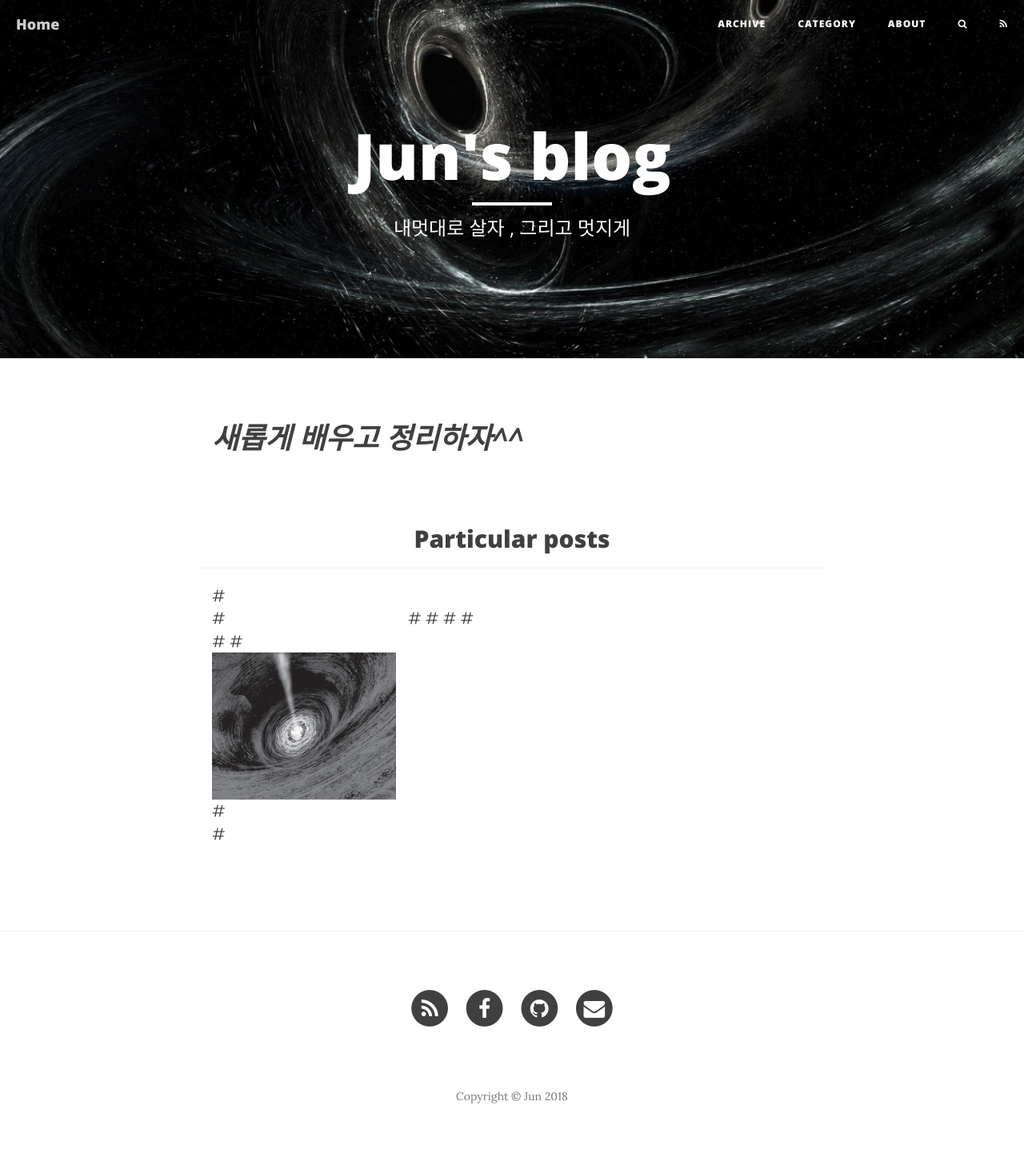
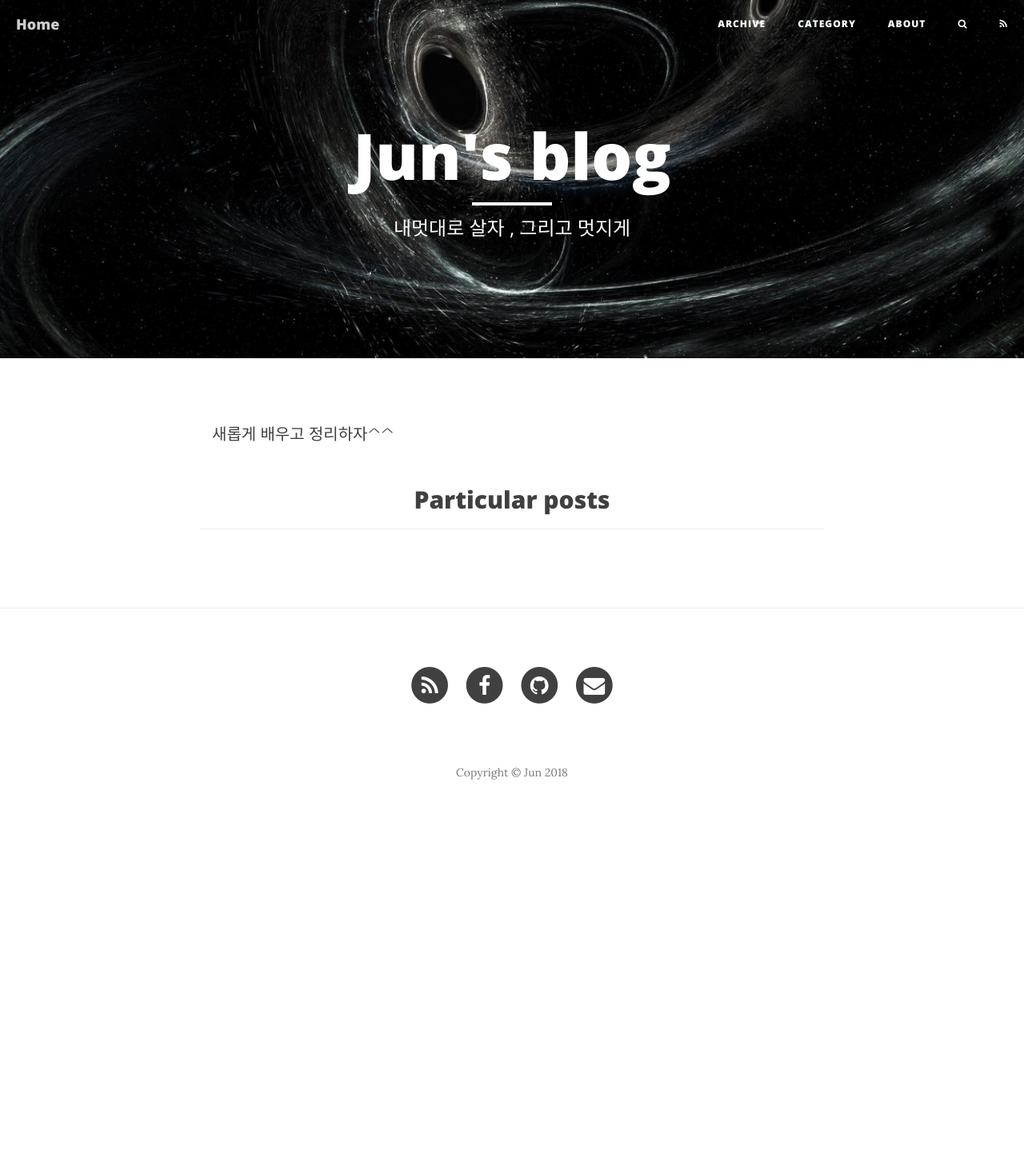
Before and after one commit to jjango/jjango.github.io, a Jekyll site: the page built from index.html, in a window 1280 px wide. Shown: the whole page at 80% size. Built offline with Jekyll 4.4.1, drawn with Linux system fonts in a browser that asks for light colours; nearby versions of some CDN libraries; after the commit the page ends 1042 px from its top, so only the background shows below that.

Commit message:
Update index.html

```diff
--- a/index.html
+++ b/index.html
@@ -9,7 +9,7 @@ description: "내멋대로 살자 , 그리고 멋지게"
 <section id="about">
 	<div>
 		<p>
-		 <h1><i><b>새롭게 배우고 정리하자^^</b></i> </h1> <br>
+		    새롭게 배우고 정리하자^^<br>
 		</p>
 		</p>
 	</div>
@@ -23,23 +23,24 @@ description: "내멋대로 살자 , 그리고 멋지게"
 		</div>
 	</div>
 
- 	#<div class="row">
-	#	{% for item in site.portfolio %}
-	#	<div class="col-sm-4 portfolio-item">
-	#		<a href="#{{ item.anchor }}" class="portfolio-link" data-keyboard="true" data-toggle="modal">
-	#			<div class="caption" >
-	#				<div class="caption-content" >
-	#					{{ item.title }}<p></p>
-	#					<i class="fa fa-search-plus"></i><p></p>
-	#					Category: {{ item.category }}
-	#				</div>
-	#			</div>
-	#			<img src="{{ item.image }}" class="img-responsive" alt="">
-	#		</a>
-	#	</div>
-	#	{% endfor %}
-	#</section>
-
+	<!--
+ 	<div class="row">
+		{% for item in site.portfolio %}
+		<div class="col-sm-4 portfolio-item">
+			<a href="#{{ item.anchor }}" class="portfolio-link" data-keyboard="true" data-toggle="modal">
+				<div class="caption" >
+					<div class="caption-content" >
+						{{ item.title }}<p></p>
+						<i class="fa fa-search-plus"></i><p></p>
+						Category: {{ item.category }}
+					</div>
+				</div>
+				<img src="{{ item.image }}" class="img-responsive" alt="">
+			</a>
+		</div>
+		{% endfor %}
+	</section>
+	-->
 	<!-- Portfolio Modals -->
 	<section id="portfolio modals">
 		{% for item in site.portfolio %}
```
